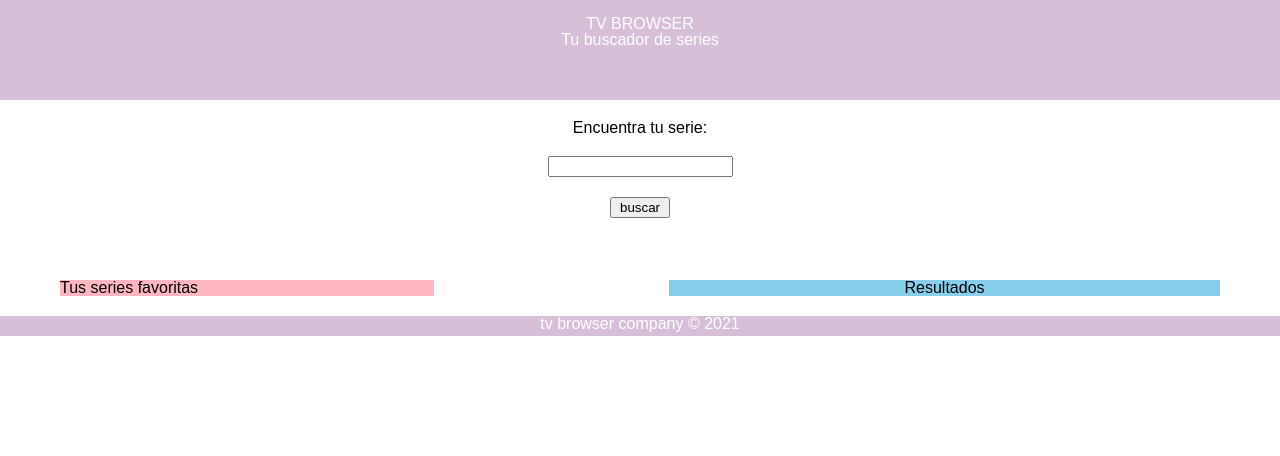
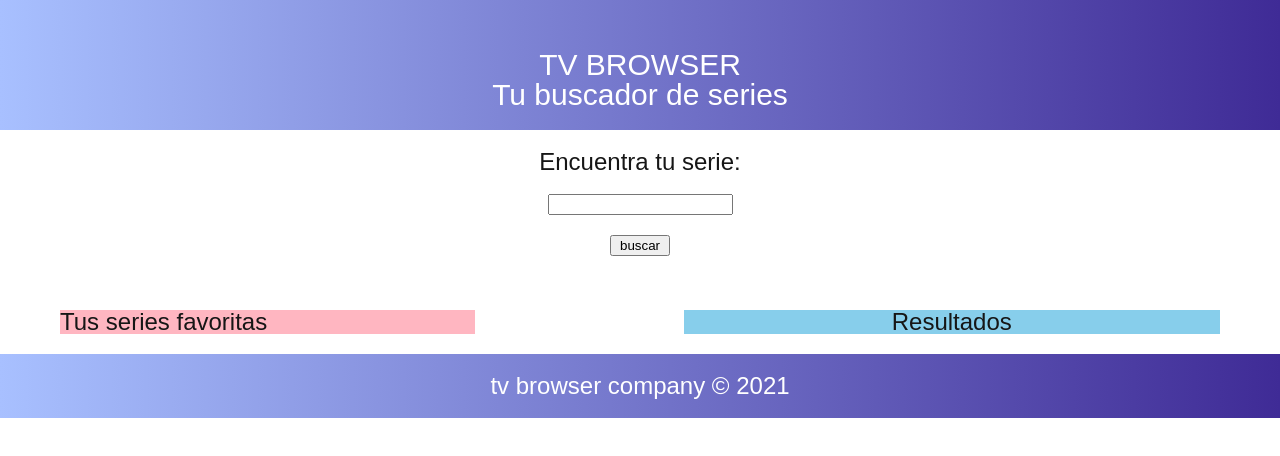
Before and after one commit to Adalab/modulo-2-evaluacion-final-moniLamas, a website: page docs/index.html in a window 1280 px wide. Drawn offline with nearby package versions, Linux system fonts and the light colour scheme; files that its build step writes are made by us from their sources.

Commit message:
add colors

```diff
--- a/src/scss/layout/_footer.scss
+++ b/src/scss/layout/_footer.scss
@@ -1,7 +1,7 @@
 .footer {
     font-family: 'Josefin Sans', sans-serif;
-    height: 20px;
-    background-color: thistle;
+    padding: 20px;
+    background: linear-gradient(to right, #a8c0ff, #3f2b96);
     color: white;
     text-align: center;
 }
--- a/src/scss/layout/_header.scss
+++ b/src/scss/layout/_header.scss
@@ -1,7 +1,8 @@
 .header {
     font-family: 'Josefin Sans', sans-serif;
+    font-size: 30px;
     text-align: center;
-    height: 100px;
-    background-color:thistle;
+    padding: 20px;
+    background: linear-gradient(to right, #a8c0ff, #3f2b96);
     color: white;
 }
--- a/src/scss/layout/_page.scss
+++ b/src/scss/layout/_page.scss
@@ -1,6 +1,8 @@
 .page {
     font-family: 'Josefin Sans', sans-serif;
     width: 100%;
+    color: #161616;
+    font-size: 24px;
 
 
     &__search {
@@ -27,6 +29,7 @@
         padding: 20px 60px;
 
         &--title {
+            color: #6E7076;
             font-size: 24px;
             padding: 20px 0;
             text-align: center;
```
